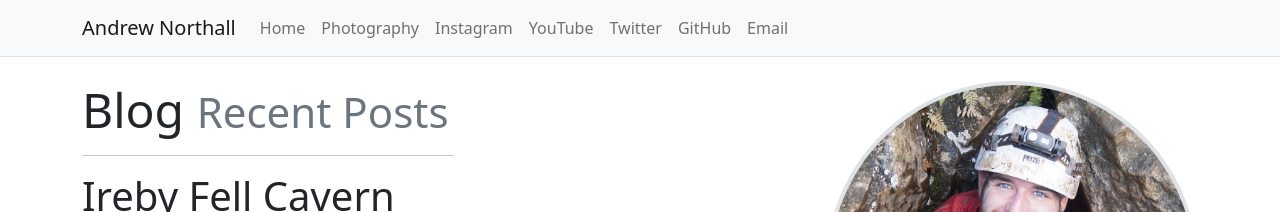
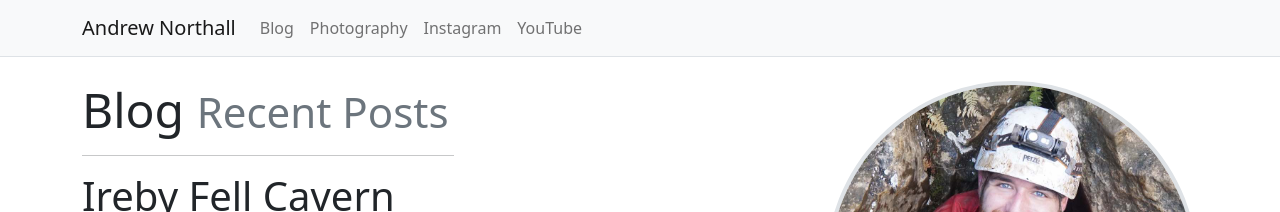
Before and after one commit to anorthall/northall.me.uk, a Jekyll site: the page built from www/index.html, in a window 1280 px wide. Shown: the top 212 px of the page. Built offline with Jekyll 4.4.1, drawn with Linux system fonts in a browser that asks for light colours.

Commit message:
Simplify menu bar - remove Twitter/GitHub/Email

```diff
--- a/www/_layouts/default.html
+++ b/www/_layouts/default.html
@@ -33,7 +33,7 @@
             <ul class="navbar-nav me-auto">
 
               <li class="nav-item">
-                <a class="nav-link" href="/">Home</a>
+                <a class="nav-link" href="/">Blog</a>
               </li>
 
               <li class="nav-item">
@@ -46,18 +46,6 @@
 
               <li class="nav-item">
                 <a class="nav-link" href="https://www.youtube.com/channel/UC-ileIN7EvPA6OHII0Laf6A">YouTube</a>
-              </li>
-
-              <li class="nav-item">
-                <a class="nav-link" href="https://twitter.com/ANorthall">Twitter</a>
-              </li>
-
-              <li class="nav-item">
-                <a class="nav-link" href="https://github.com/anorthall">GitHub</a>
-              </li>
-
-              <li class="nav-item">
-                <a class="nav-link" href="mailto:andrew@northall.me.uk">Email</a>
               </li>
 
             </ul>
```
